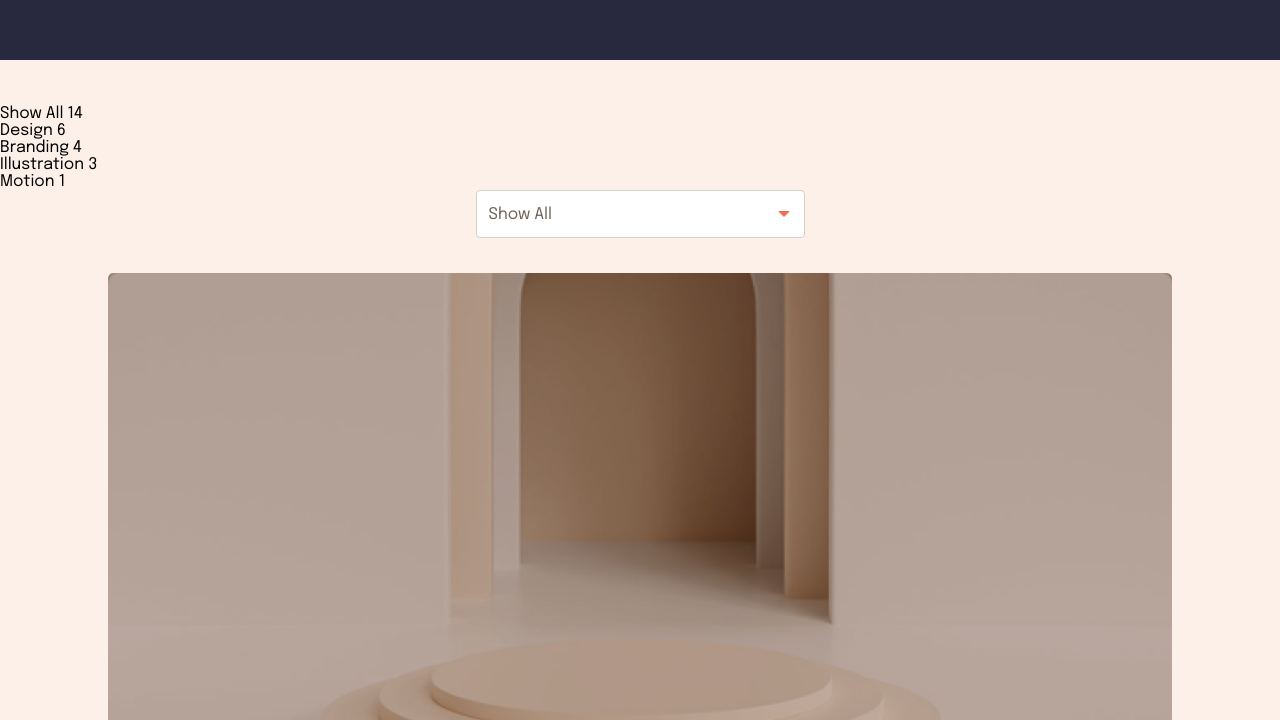
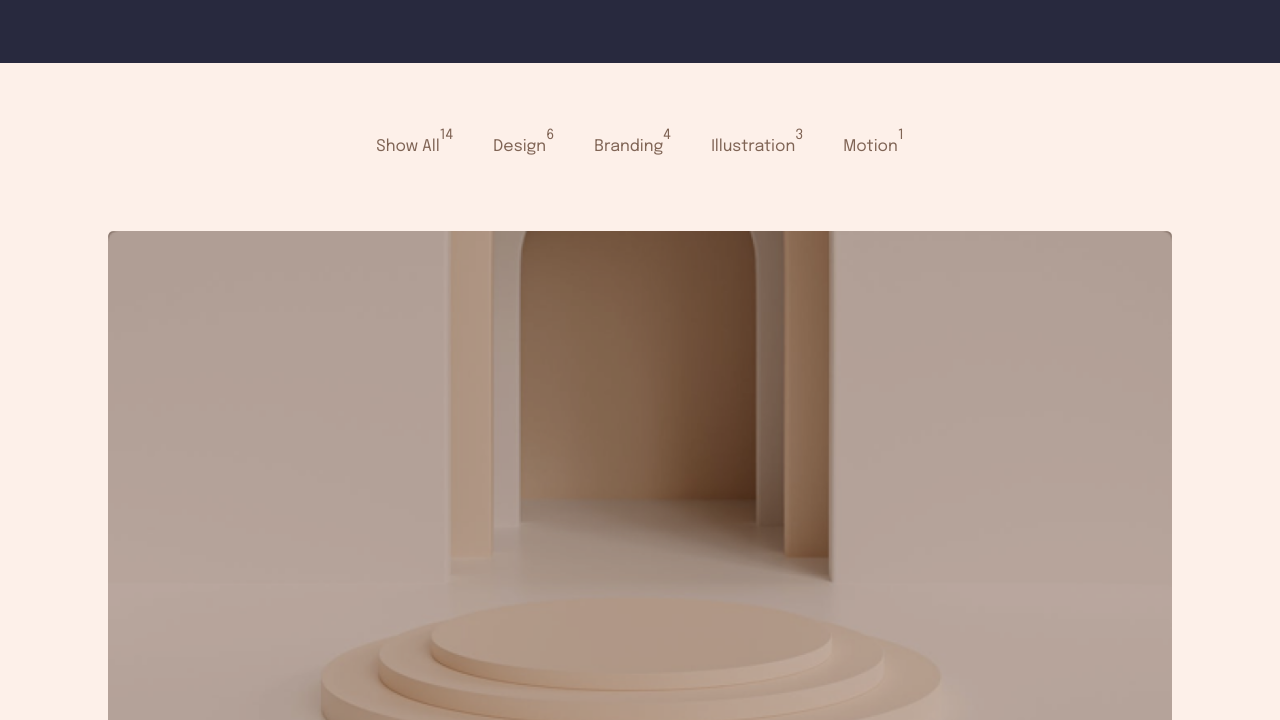
Before and after one commit to sw428/portfolio, a website: page portfolio.html in a window 1280 px wide. Shown: the part 333-1053 px from the top of the page. Drawn offline with Linux system fonts and the light colour scheme; some packages are replaced by stand-ins of ours.

Commit message:
ポートフォリオページのフィルター機能を追加し、スタイルを調整

```diff
--- a/portfolio.html
+++ b/portfolio.html
@@ -66,23 +66,44 @@
       </section>
 
       <section class="portfolio">
-        <ul class="filter__list">
-          <li>
-            <a href="#" class="is-active">Show All <span>14</span></a>
+        <ul class="portfolio-filter__list t-text">
+          <li class="portfolio-filter__item">
+            <a href="#" class="portfolio-filter__link is-active" aria-current="true">
+              <span class="portfolio-filter__label">Show All</span>
+              <span class="portfolio-filter__count">14</span>
+            </a>
           </li>
-          <li>
-            <a href="#">Design <span>6</span></a>
+
+          <li class="portfolio-filter__item">
+            <a href="#" class="portfolio-filter__link">
+              <span class="portfolio-filter__label">Design</span>
+              <span class="portfolio-filter__count">6</span>
+            </a>
           </li>
-          <li>
-            <a href="#">Branding <span>4</span></a>
+
+          <li class="portfolio-filter__item">
+            <a href="#" class="portfolio-filter__link">
+              <span class="portfolio-filter__label">Branding</span>
+              <span class="portfolio-filter__count">4</span>
+            </a>
           </li>
-          <li>
-            <a href="#">Illustration <span>3</span></a>
+
+          <li class="portfolio-filter__item">
+            <a href="#" class="portfolio-filter__link">
+              <span class="portfolio-filter__label">Illustration</span>
+              <span class="portfolio-filter__count">3</span>
+            </a>
           </li>
-          <li>
-            <a href="#">Motion <span>1</span></a>
+
+          <li class="portfolio-filter__item">
+            <a href="#" class="portfolio-filter__link">
+              <span class="portfolio-filter__label">Motion</span>
+              <span class="portfolio-filter__count">1</span>
+            </a>
           </li>
         </ul>
+
+        <!-- pc版 -->
         <div class="l-inner">
           <div class="portfolio-filter">
             <label class="u-visually-hidden" for="portfolio-category">Filter portfolio</label>
--- a/scss/style.scss
+++ b/scss/style.scss
@@ -371,7 +371,7 @@ ul {
 }
 
 /* dream-hero
-  --------------------------------*/
+--------------------------------*/
 .c-dream-hero {
   padding-top: 32px;
   padding-bottom: 48px;
@@ -1262,7 +1262,7 @@ ul {
   }
 
   /* video-reel
---------------------------------*/
+  --------------------------------*/
   .video-reel {
     background-color: var(--color-bg-light);
     padding-bottom: 64px;
@@ -1293,7 +1293,7 @@ ul {
   }
 
   /* founder-words
---------------------------------*/
+  --------------------------------*/
   .founder-words {
     background-color: var(--color-bg-light);
     padding-bottom: 125px;
@@ -1490,6 +1490,21 @@ ul {
   .portfolio {
     padding-top: 45px;
     background-color: var(--color-bg-light);
+    padding-bottom: 0;
+  }
+
+  .portfolio-filter__list {
+    display: none;
+  }
+
+  .portfolio-filter__link {
+    display: inline-flex;
+    color: var(--color-text-dark-gray-64);
+  }
+
+  .portfolio-filter__count {
+    font-size: 14px;
+    line-height: 0.58;
   }
 
   .portfolio-filter {
@@ -1627,6 +1642,13 @@ ul {
     flex: 1;
   }
 
+  /* c-page-hero
+  --------------------------------*/
+  .c-page-hero {
+    padding-top: 104px;
+    padding-bottom: 66px;
+  }
+
   /* logo
   --------------------------------*/
   .c-logos {
@@ -2113,12 +2135,29 @@ ul {
   /* Portfolio-page
   ===================================*/
   .portfolio-page {
+    .portfolio {
+      padding-top: 68px;
+    }
+
     .portfolio__list {
       grid-template-columns: repeat(2, 1fr);
+      margin-bottom: 80px;
+    }
+
+    .portfolio-filter__list {
+      display: flex;
+      gap: 40px;
+      margin-bottom: 68px;
+      align-items: center;
+      justify-content: center;
     }
 
     .portfolio__item {
       max-width: none;
+    }
+
+    .portfolio-filter {
+      display: none;
     }
 
     .portfolio__item:first-child {
```
Also changed, not shown: css/style.css, 1 other file.
